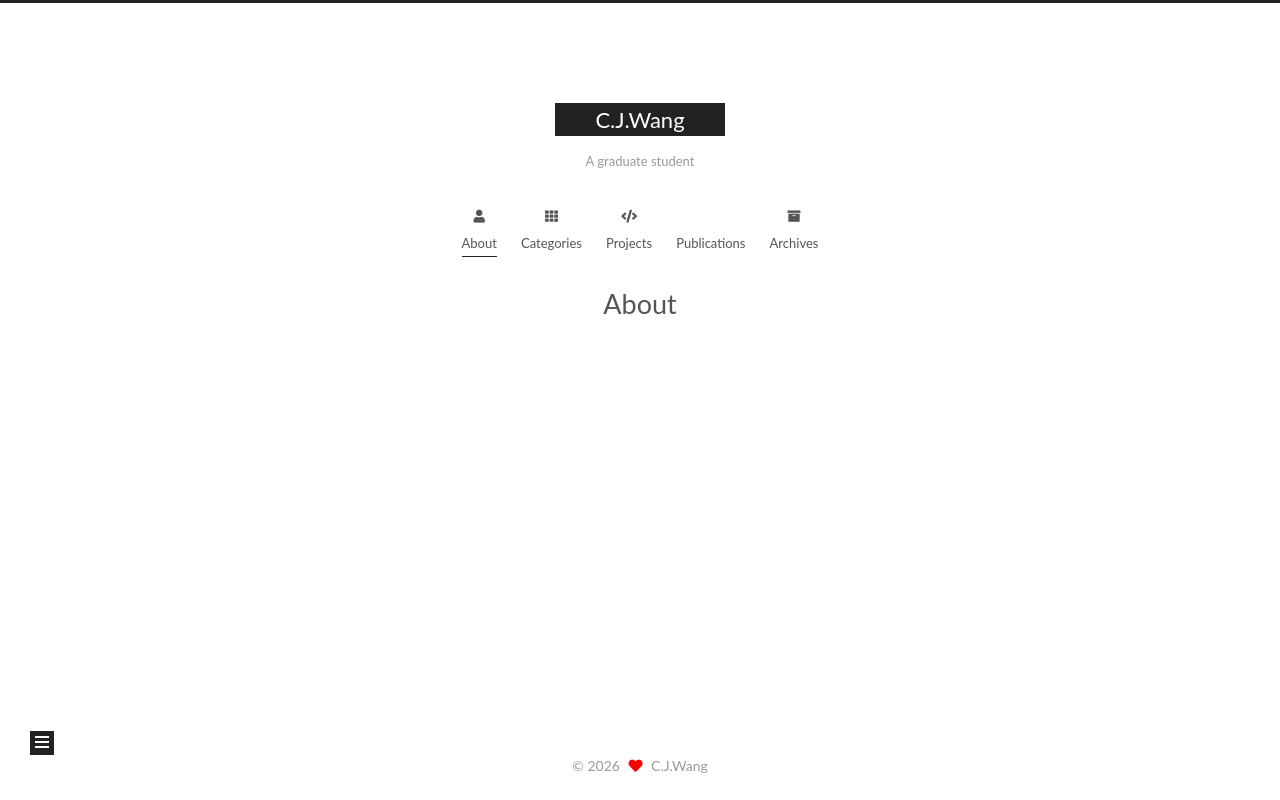
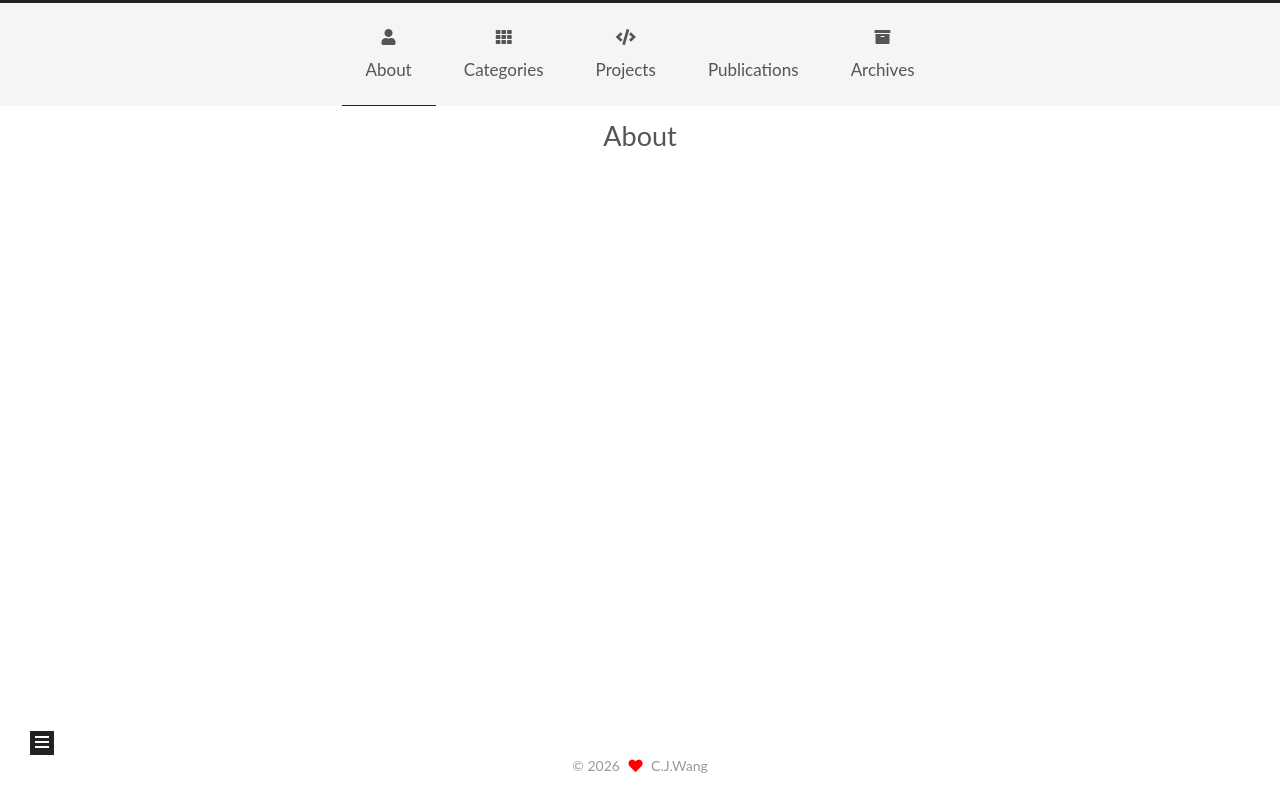
Before and after one commit to QDGSCLOUD/QDGSCLOUD.github.io, a plain HTML site: page index.html in a window 1280 px wide. Drawn offline with Linux system fonts and the light colour scheme.

Commit message:
Site updated: 2026-09-18 06:46:44

```diff
--- a/css/main.css
+++ b/css/main.css
@@ -1168,7 +1168,7 @@ pre .javascript .function {
 }
 .links-of-author a::before,
 .links-of-author span.exturl::before {
-  background: #ffb8be;
+  background: #24ff69;
   border-radius: 50%;
   content: ' ';
   display: inline-block;
@@ -2328,3 +2328,72 @@ embed {
 .content {
   padding-top: 10px;
 }
+/* ================================
+   Header / Menu
+   ================================ */
+/* C.J.Wang 整体向上移动 */
+.site-meta {
+  padding-top: 10px;
+  padding-bottom: 10px;
+}
+/* Menu 字体放大 */
+.menu .menu-item a {
+  font-size: 18px;
+}
+/* Menu 项之间的距离 */
+.menu .menu-item {
+  margin: 0 8px;
+}
+/* Menu 图标大小 */
+.menu .menu-item a i {
+  font-size: 16px;
+}
+/* Menu 整体稍微向上 */
+.site-nav {
+  margin-top: -5px;
+}
+/* =========================================================
+   Menu Banner
+   ========================================================= */
+.header {
+  width: 100%;
+  margin: 0;
+  padding: 0;
+}
+.header-inner {
+  width: 100%;
+  max-width: none;
+  margin: 0;
+  padding: 0;
+}
+.site-nav {
+  width: 100%;
+  margin: 0;
+  padding: 0;
+  background: #f5f5f5;
+}
+.menu {
+  width: 100%;
+  margin: 0;
+  padding: 0;
+  text-align: center;
+}
+.menu .menu-item {
+  display: inline-block;
+  margin: 0;
+  padding: 0;
+}
+.menu .menu-item a {
+  display: block;
+  padding: 18px 24px;
+  font-size: 17px;
+}
+.menu .menu-item a i {
+  font-size: 16px;
+}
+/* =========================================================
+   隐藏 C.J.Wang / A graduate student
+   ========================================================= */
+.site-meta {
+  display: none;
+}
```
